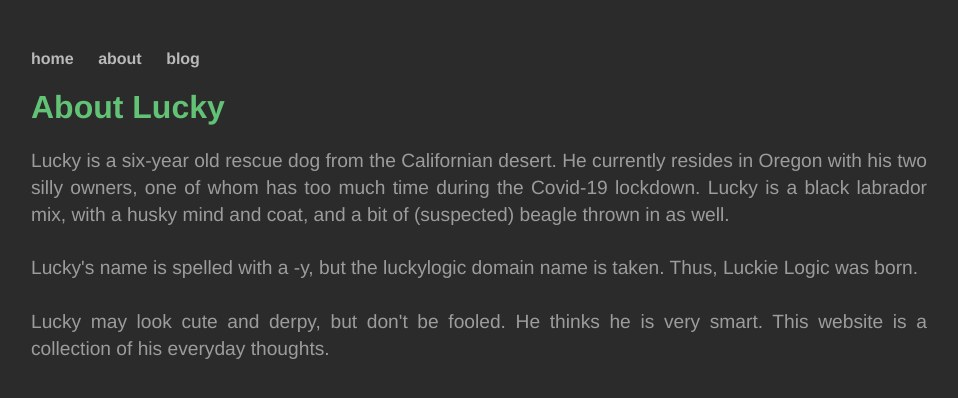
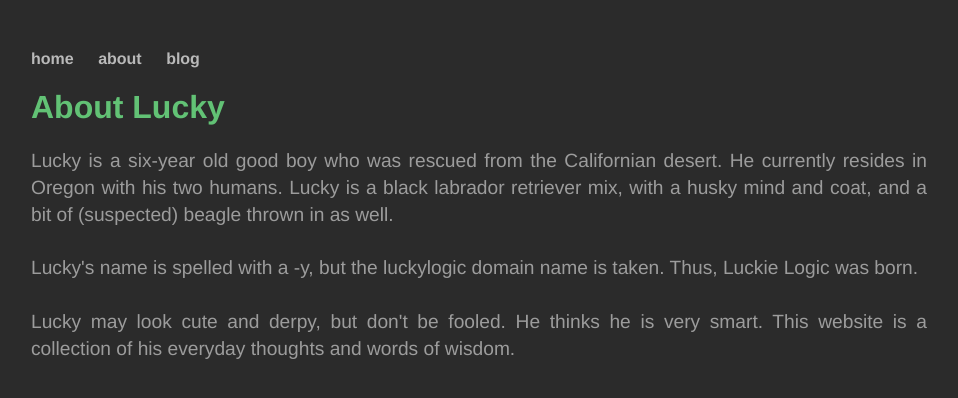
Before and after one commit to luckielogic/luckielogic.github.io, a Jekyll site: the page built from about/index.html, in a window 1280 px wide. Shown: the top 398 px of the page, without its empty margins (19-977 px from the left). Built offline with Jekyll 4.4.1, drawn with Linux system fonts in a browser that asks for light colours.

Commit message:
Update index.html

```diff
--- a/about/index.html
+++ b/about/index.html
@@ -6,12 +6,12 @@ title: About Lucky
 
 <p class="about">
 
-Lucky is a six-year old rescue dog from the Californian desert. He currently resides in Oregon with his two silly owners, one of whom has too much time during the Covid-19 lockdown. Lucky is a black labrador mix, with a husky mind and coat, and a bit of (suspected) beagle thrown in as well.
+Lucky is a six-year old good boy who was rescued from the Californian desert. He currently resides in Oregon with his two humans. Lucky is a black labrador retriever mix, with a husky mind and coat, and a bit of (suspected) beagle thrown in as well.
 <br><br>
 
 Lucky's name is spelled with a -y, but the luckylogic domain name is taken. Thus, Luckie Logic was born.
 
 <br><br>
 
-Lucky may look cute and derpy, but don't be fooled. He thinks he is very smart. This website is a collection of his everyday thoughts.
+Lucky may look cute and derpy, but don't be fooled. He thinks he is very smart. This website is a collection of his everyday thoughts and words of wisdom.
 </p>
```
